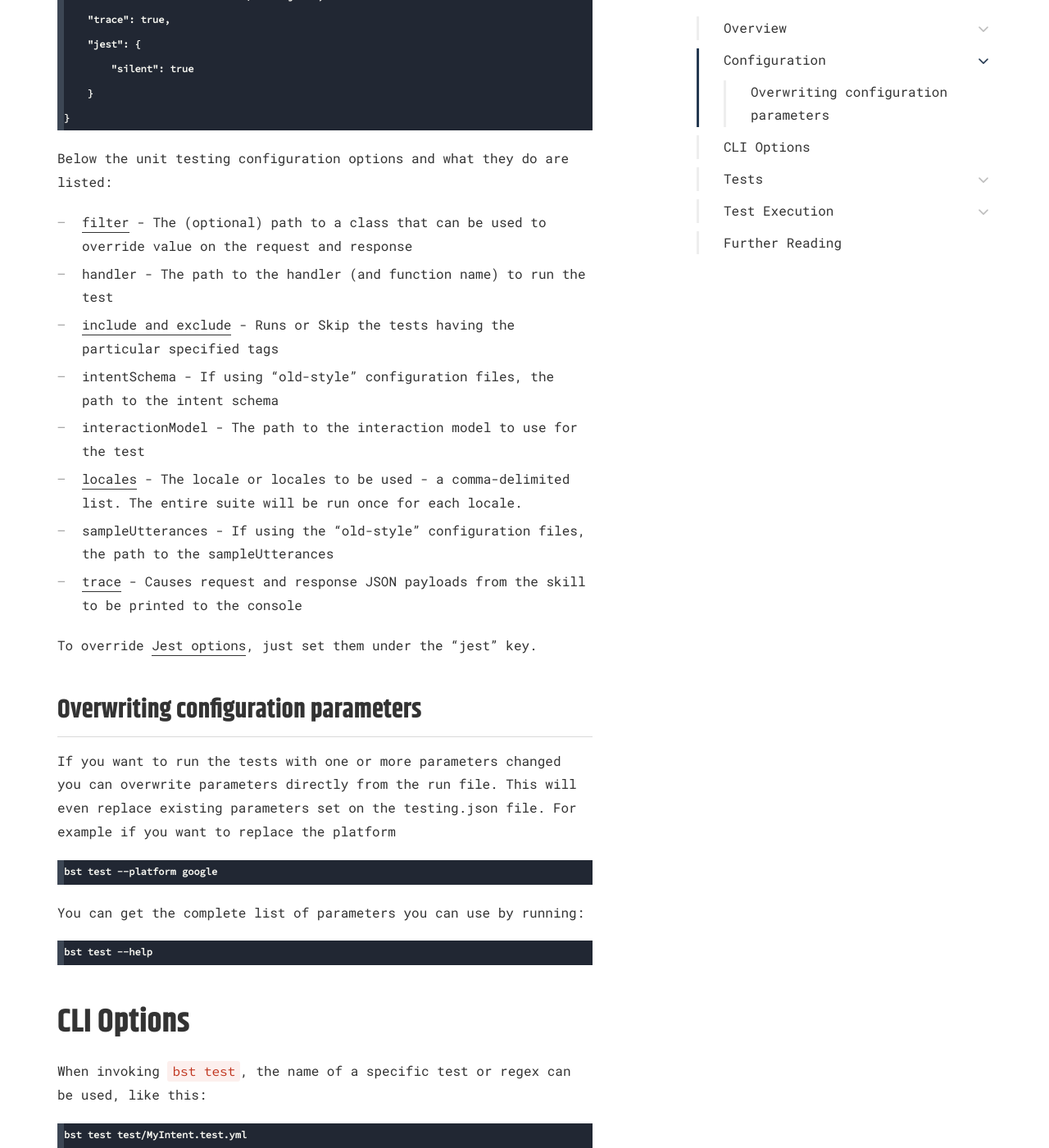
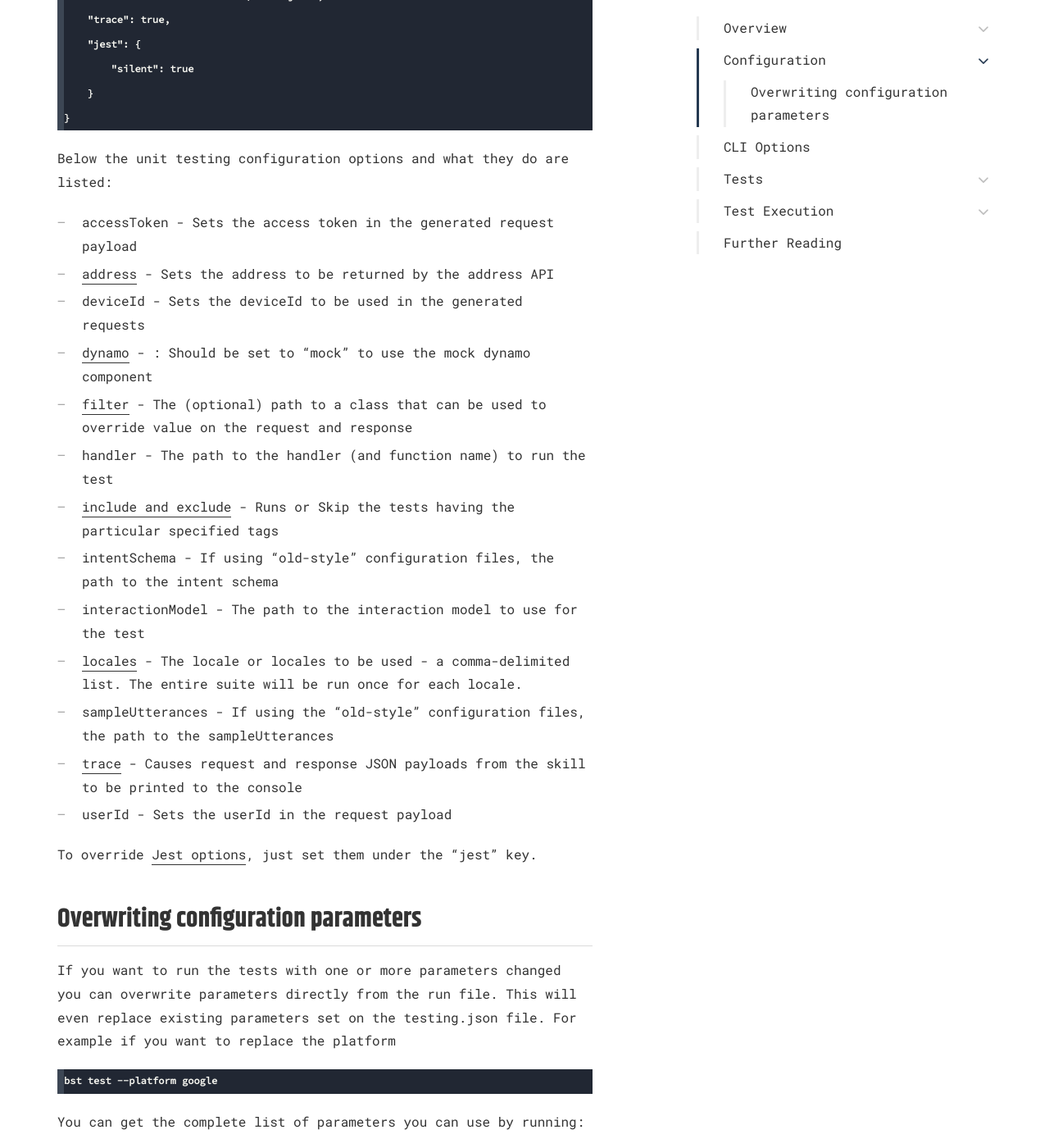
Before and after one commit to bespoken/bespoken-docs, a Jekyll site: the page built from unit-testing/guide.md, in a window 1280 px wide and 1400 px high, scrolled down 2627 px. Shown: the whole window at 82% size. Built offline with Jekyll 4.4.1, drawn with Linux system fonts in a browser that asks for light colours; some web fonts are replaced; some of the changed text lies outside the part shown.

Commit message:
Added more docs on configuration parameters that were missing

```diff
--- a/unit-testing/guide.md
+++ b/unit-testing/guide.md
@@ -85,6 +85,10 @@ An example `testing.json` file:
 
 Below the unit testing configuration options and what they do are listed:
 
+* accessToken - Sets the access token in the generated request payload
+* [address](../use-cases#testing-with-the-address-api) - Sets the address to be returned by the address API
+* deviceId - Sets the deviceId to be used in the generated requests
+* [dynamo](../use-cases#testing-with-dynamo) - : Should be set to "mock" to use the mock dynamo component
 * [filter](#filtering-during-test) - The (optional) path to a class that can be used to override value on the request and response
 * handler - The path to the handler (and function name) to run the test
 * [include and exclude](#including-or-excluding-tests-using-tags) - Runs or Skip the tests having the particular specified tags
@@ -93,6 +97,7 @@ Below the unit testing configuration options and what they do are listed:
 * [locales](#locales) - The locale or locales to be used - a comma-delimited list. The entire suite will be run once for each locale.
 * sampleUtterances - If using the "old-style" configuration files, the path to the sampleUtterances
 * [trace](#viewing-requestresponse-payloads) - Causes request and response JSON payloads from the skill to be printed to the console
+* userId - Sets the userId in the request payload
 
 To override [Jest options](https://facebook.github.io/jest/docs/en/configuration.html), just set them under the "jest" key.
 
@@ -210,6 +215,7 @@ The test configuration can override elements set in the global skill testing con
 
 It can also set test-suite specific items such as:
 
+* accessToken: Sets the access token in the generated requests
 * [address](../use-cases#testing-with-the-address-api): Should be set with address attributes to emulate results from the Address API
 * applicationId: Sets the applicationId to be used in the generated requests
 * deviceId: Sets the deviceId to be used in the generated requests
```
